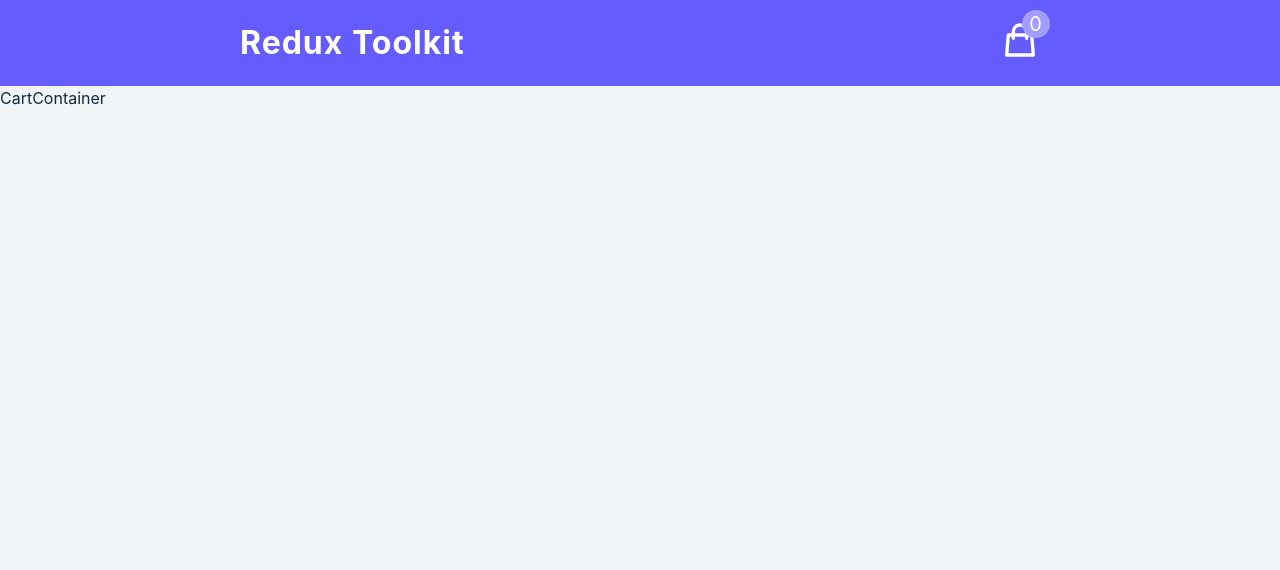
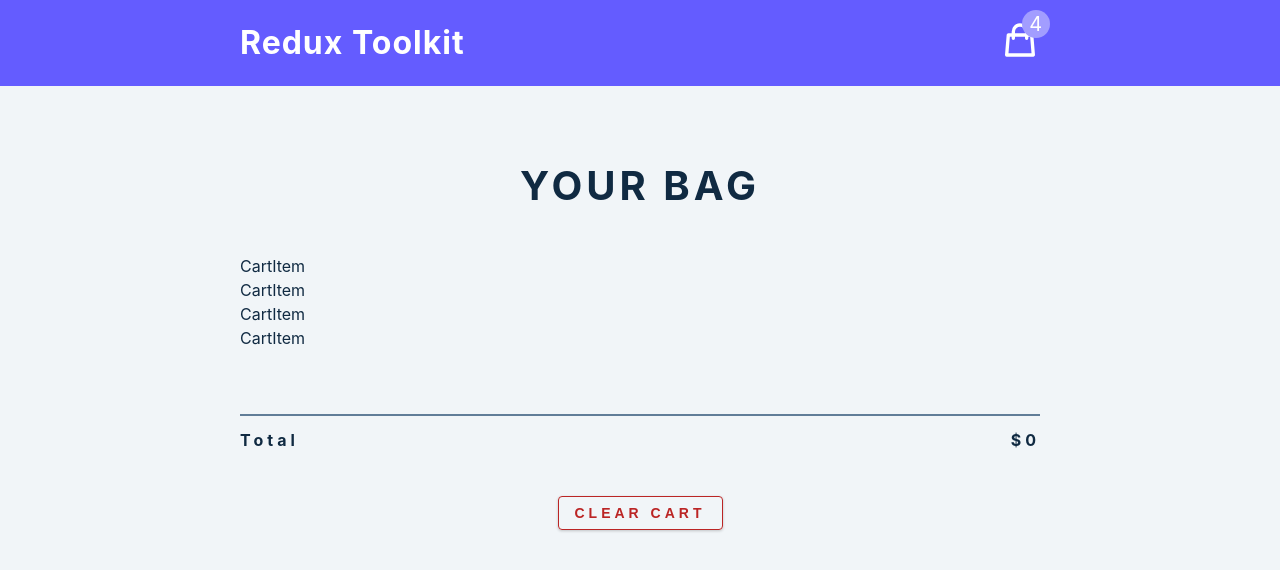
Before and after one commit to DanielMcIntyre2022/Redux-Toolkit-Testing, a React (Create React App) app: page / in a window 1280 px wide. Shown: the top 570 px of the page. Built offline with nearby package versions, Linux system fonts and the light colour scheme; the HTML template or start-up script is replaced by a standard one.

Commit message:
ultitized the cartItemSlice in redux store to map over and diplay the array of items

```diff
--- a/src/components/CartContainer.jsx
+++ b/src/components/CartContainer.jsx
@@ -3,10 +3,38 @@
 
 function CartContainer() {
 
-const {cartItems, total, amount} = useSelector((store) => store.cart)
+const {cartItems, total, amount}
+= useSelector((store) => store.cart)
+
+if (amount < 1) {
+    return <section className="cart">
+        <header>
+            <h2>Your Bag</h2>
+            <h4 className="empty-cart">is currently empty</h4>
+        </header>
+    </section>
+}
 
   return (
-    <div>CartContainer</div>
+    <section class="cart">
+        <header>
+            <h2>Your Bag</h2>
+        </header>
+        <div>
+            {cartItems.map((item)=> {
+                return <CartItem key={item.id} {...item}/>
+            })}
+        </div>
+        <footer>
+            <hr />
+            <div className="cart-total">
+                <h4>
+                    total <span>${total}</span>
+                </h4>
+            </div>
+            <button className="btn clear-btn">Clear Cart</button>
+        </footer>
+    </section>
   )
 }
 
--- a/src/features/cart/cartSlice.js
+++ b/src/features/cart/cartSlice.js
@@ -3,7 +3,7 @@
 
 const initialState = {
     cartItems: cartItems,
-    amount: 0,
+    amount: 4,
     total: 0,
     isLoading: true
 };
```
